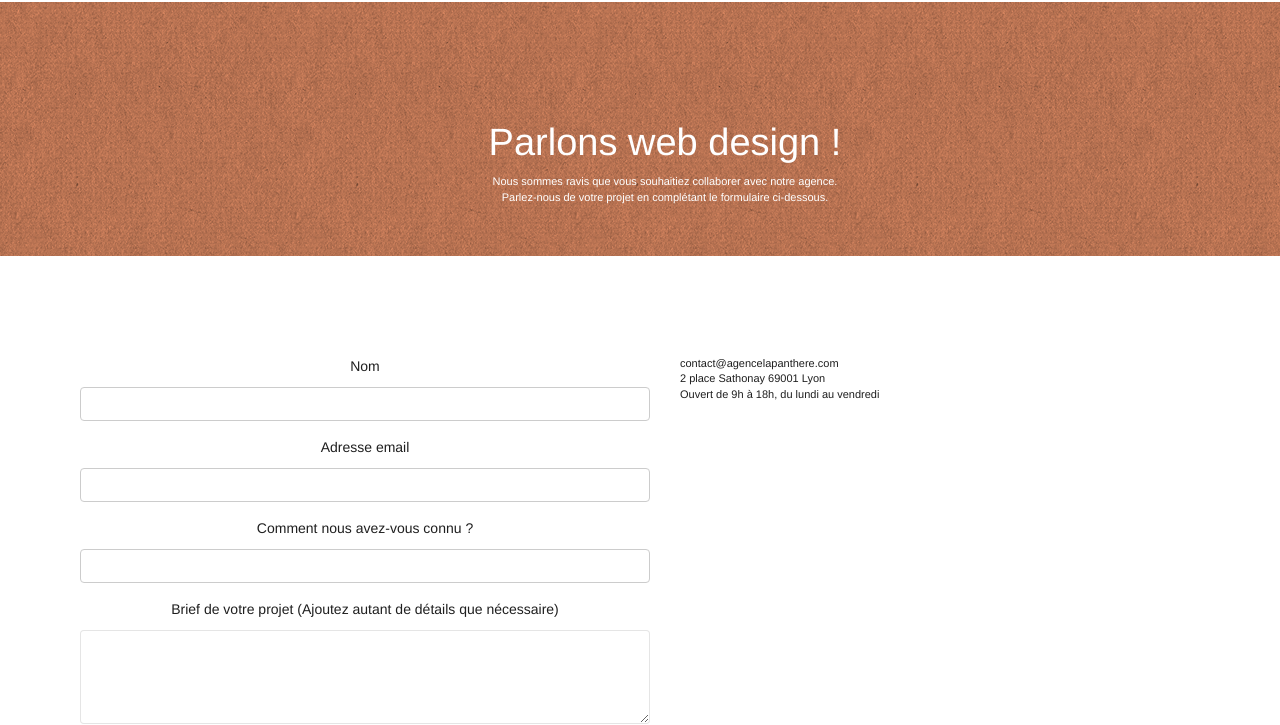
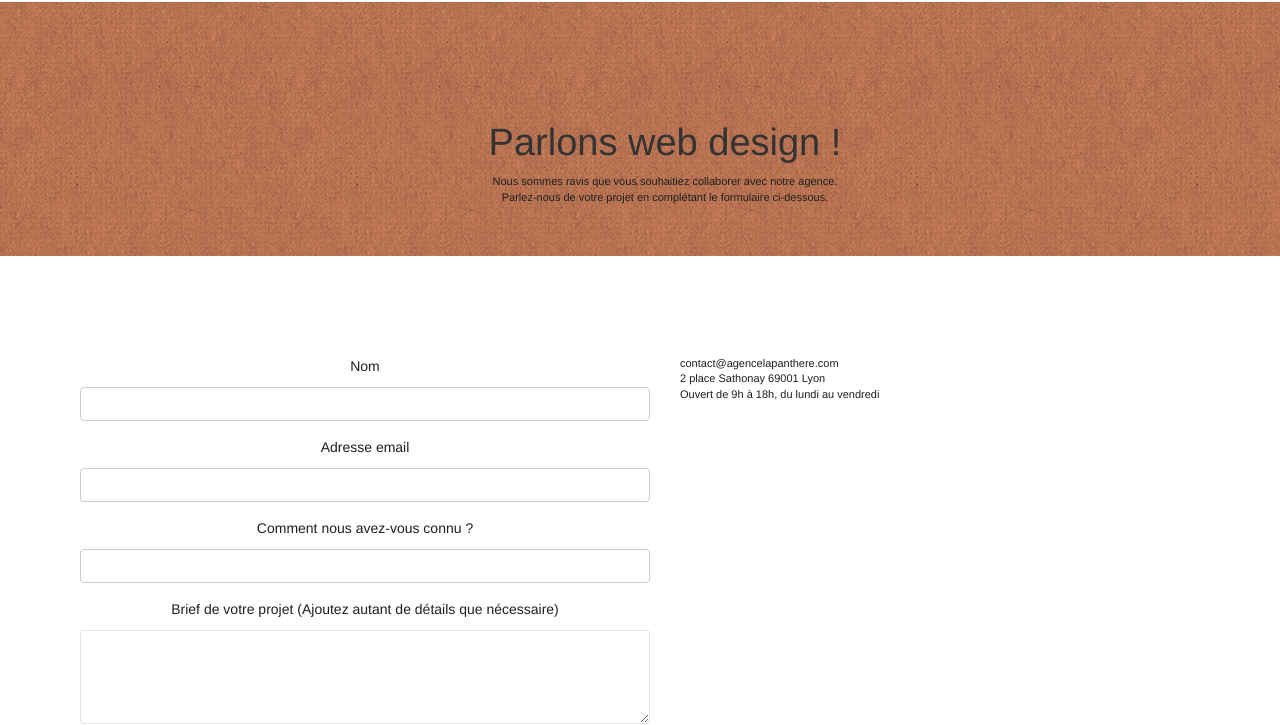
Before and after one commit to BEduardo98/Project-4-La-Panthere-Version-Ameliorer, a plain HTML site: page contact.html in a window 1280 px wide. Shown: the part 90-815 px from the top of the page. Drawn offline with Linux system fonts and the light colour scheme.

Commit message:
Changement contrast

```diff
--- a/contact.html
+++ b/contact.html
@@ -60,10 +60,10 @@
 	<div class="container bloc-lg">
 		<div class="row">
 			<div class="col-sm-12">
-				<h1 class="text-center hero-bloc-text tc-white">
+				<h1 class="text-center hero-bloc-text ">
 					Parlons web design !
 				</h1>
-				<p class="text-center mg-lg tc-white tight-width-whitespace">
+				<p class="text-center mg-lg tight-width-whitespace">
 					Nous sommes ravis que vous souhaitiez collaborer avec notre agence.<br>
 					Parlez-nous de votre projet en complétant le formulaire ci-dessous.
 				</p>
```
